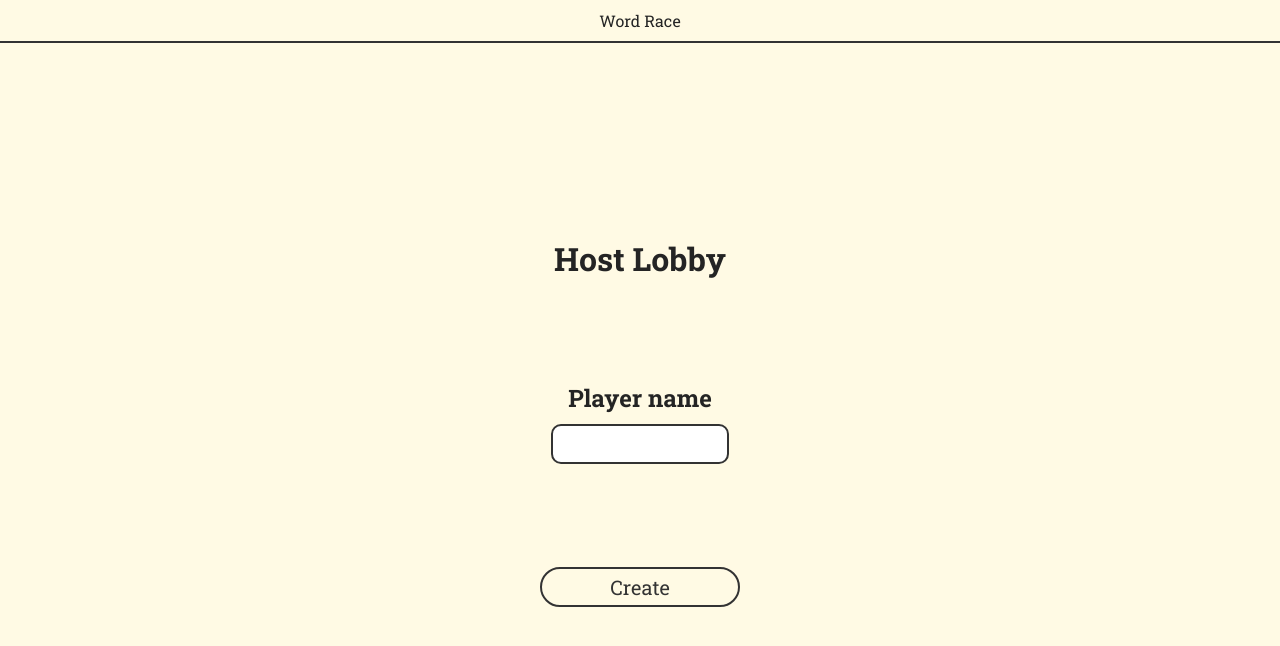
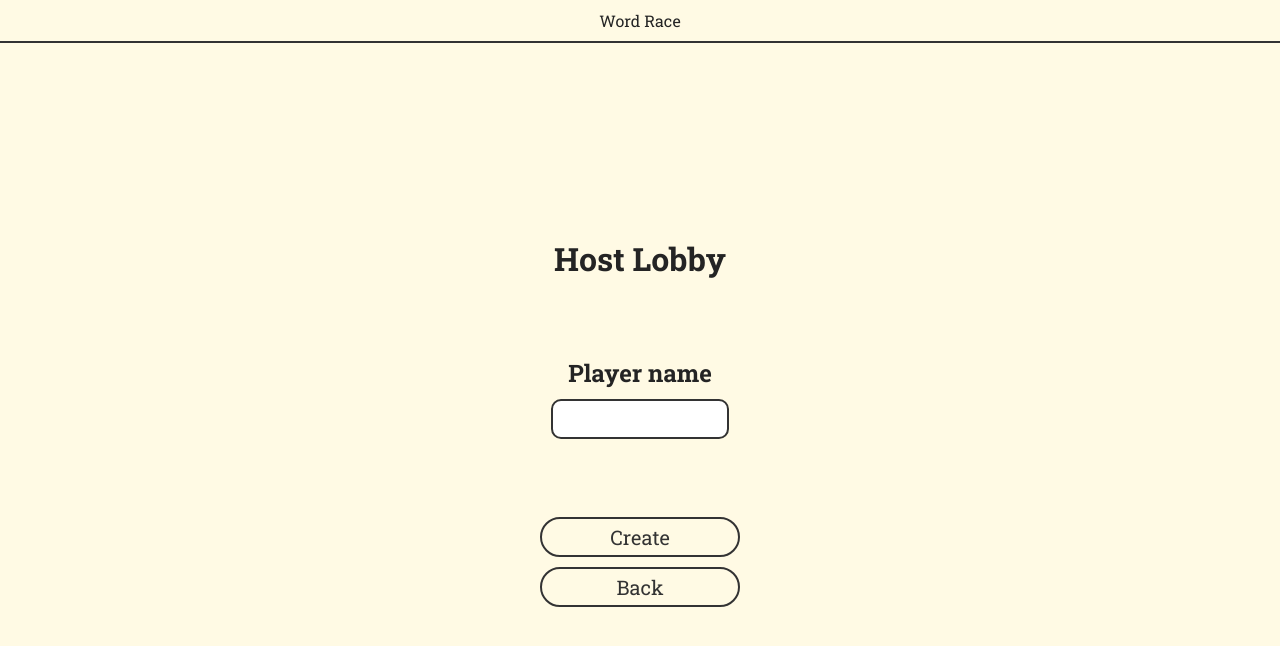
Before and after one commit to TPOborne/interview-game, a React (Vite) app: page / in a window 1280 px wide. Both pictures are taken after a click on the button "Host". Shown: the top 646 px of the page. Built offline with nearby package versions, Linux system fonts and the light colour scheme; no server answers.

Commit message:
Updated
- added back button
- only host can start game

```diff
--- a/src/components/View.jsx
+++ b/src/components/View.jsx
@@ -35,6 +35,13 @@ const View = () => {
 		ws.current.send(
 			JSON.stringify({ action: ACTIONS.START, roomCode: roomData.code })
 		);
+	};
+
+	const handleBack = (event, numberBack) => {
+		if (currentIndex > 0) {
+			const newIndex = currentIndex - (numberBack ? numberBack : 1);
+			setCurrentIndex(newIndex);
+		}
 	};
 
 	useEffect(() => {
@@ -121,9 +128,9 @@ const View = () => {
 		<main>
 			<div className="contents">
 				{currentIndex === 0 && <Home nextHandler={handleNext} />}
-				{currentIndex === 1 && <CreateLobby playerId={playerId} chosenWord={chosenWord} />}
-				{currentIndex === 2 && <JoinLobby playerId={playerId} />}
-				{currentIndex === 3 && <Lobby startHandler={handleStart} roomData={roomData} />}
+				{currentIndex === 1 && <CreateLobby playerId={playerId} chosenWord={chosenWord} backHandler={handleBack} />}
+				{currentIndex === 2 && <JoinLobby playerId={playerId} backHandler={handleBack} />}
+				{currentIndex === 3 && <Lobby startHandler={handleStart} roomData={roomData} playerId={playerId} />}
 				{currentIndex === 4 && <Game roomData={roomData} playerId={playerId} wordList={wordList} possibleWords={possibleWords} />}
 			</div>
 			{errorMessage && (
--- a/src/components/pages/CreateLobby.jsx
+++ b/src/components/pages/CreateLobby.jsx
@@ -2,7 +2,7 @@ import { useState } from 'react';
 import { useWebSocket } from '../../contexts/WebSocketContext';
 import { ACTIONS } from '../../constants';
 
-const CreateLobby = ({ playerId, chosenWord }) => {
+const CreateLobby = ({ playerId, chosenWord, backHandler }) => {
   const ws = useWebSocket();
   const [name, setName] = useState('');
 
@@ -18,6 +18,10 @@ const CreateLobby = ({ playerId, chosenWord }) => {
     );
   }
 
+  const handleBack = () => {
+    backHandler();
+  }
+
   return (
     <div className="infoWrapper">
       <div className="info">
@@ -28,6 +32,7 @@ const CreateLobby = ({ playerId, chosenWord }) => {
         </article>
         <div className="buttonsWrapper">
           <button onClick={handleCreate} disabled={name.length < 2}>Create</button>
+          <button onClick={handleBack}>Back</button>
         </div>
       </div>
     </div >
--- a/src/components/pages/JoinLobby.jsx
+++ b/src/components/pages/JoinLobby.jsx
@@ -2,7 +2,7 @@ import { useState } from 'react';
 import { useWebSocket } from '../../contexts/WebSocketContext';
 import { ACTIONS } from '../../constants';
 
-const JoinLobby = ({ playerId }) => {
+const JoinLobby = ({ playerId, backHandler }) => {
   const ws = useWebSocket();
   const [name, setName] = useState('');
   const [code, setCode] = useState('');
@@ -22,7 +22,11 @@ const JoinLobby = ({ playerId }) => {
     ws.current.send(
       JSON.stringify({ action: ACTIONS.JOIN_ROOM, id: playerId, username: name, roomCode: code })
     );
-  }
+  };
+
+  const handleBack = (event) => {
+    backHandler(event, 2);
+  };
 
   return (
     <div className="infoWrapper">
@@ -40,6 +44,7 @@ const JoinLobby = ({ playerId }) => {
         </div>
         <div className="buttonsWrapper">
           <button onClick={handleJoin}>Join</button>
+          <button onClick={(e) => handleBack(e)}>Back</button>
         </div>
       </div>
     </div >
--- a/src/components/pages/Lobby.jsx
+++ b/src/components/pages/Lobby.jsx
@@ -1,6 +1,6 @@
 import { useState } from 'react';
 
-const Lobby = ({ startHandler, roomData }) => {
+const Lobby = ({ startHandler, roomData, playerId }) => {
   const { code, players } = roomData;
   const [disabled, setDisabled] = useState(false);
 
@@ -20,7 +20,9 @@ const Lobby = ({ startHandler, roomData }) => {
           </ul>
         </article>
         <div className="buttonsWrapper">
-          <button onClick={handleStart} disabled={disabled}>Start</button>
+          {playerId === roomData.players[0].id ? (
+            <button onClick={handleStart} disabled={disabled}>Start</button>
+          ): <p>Waiting for host to start game</p>}
         </div>
       </div>
     </div >
```
